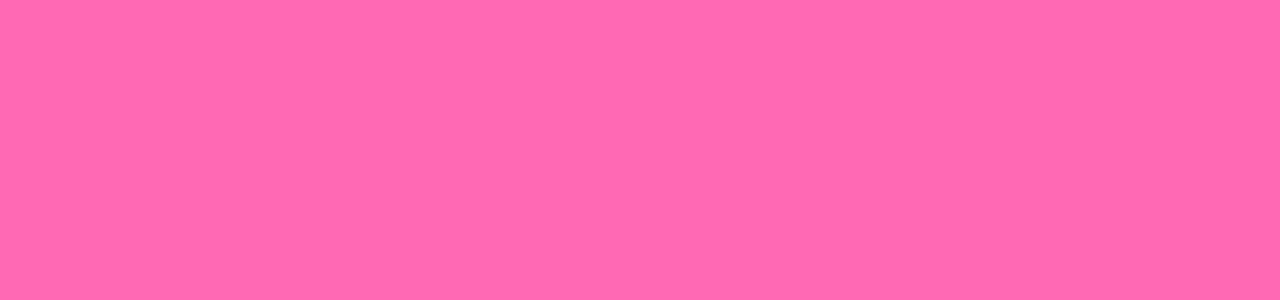
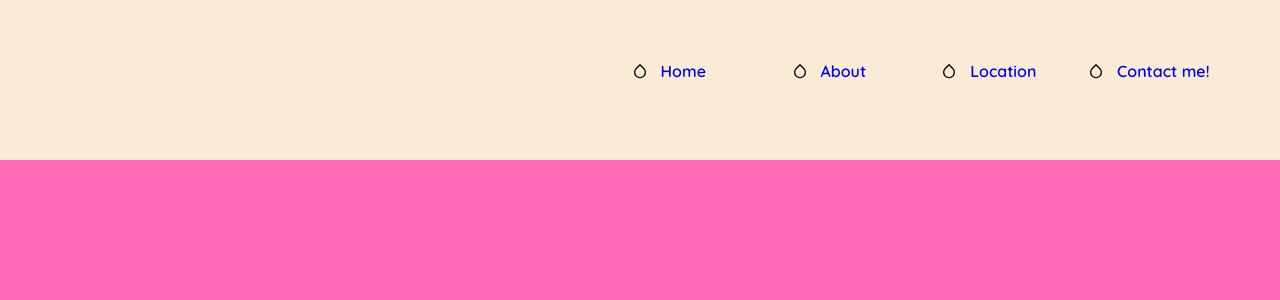
Before and after one commit to Atos20/react-apollo, a React (Create React App) app: page / in a window 1280 px wide. Shown: the top 300 px of the page. Built offline with nearby package versions, Linux system fonts and the light colour scheme.

Commit message:
Remove yarn file

```diff
--- a/src/components/App/App.tsx
+++ b/src/components/App/App.tsx
@@ -1,10 +1,16 @@
-import React from 'react'
+import { React } from 'react'
 import './App.css'
+import Header from '../Header/Header';
+import { Switch } from 'react-router-dom';
 
 const App: React.FC = () => {
+
   return (
     <div>
+      <Header />
+      <Switch>
 
+      </Switch>
     </div>
   )
 }
--- a/src/components/Header/Header.tsx
+++ b/src/components/Header/Header.tsx
@@ -2,22 +2,27 @@ import React from 'react'
 import './Header.css'
 import { FiDroplet } from "react-icons/fi";
 import { NavLink } from 'react-router-dom'
+
 const Header = () => {
   return (
     <header className='head'>
       <nav className="nav">
-        <ul >
+        <ul className='unordered'>
+          <li>
+           <FiDroplet />
+            <NavLink className='nav-link' to='/'>Home</NavLink>
+          </li>
           <li >
-            <NavLink to='/'><FiDroplet/>Home</NavLink>
+            <FiDroplet/>
+            <NavLink className='nav-link' to='/about'>About</NavLink>
           </li>
           <li>
-            <NavLink to='/about'><FiDroplet/>About</NavLink>
+            <FiDroplet/>
+            <NavLink className='nav-link'to='/location'>Location</NavLink>
           </li>
           <li>
-            <NavLink to='/location'><FiDroplet/>Location</NavLink>
-          </li>
-          <li>
-            <NavLink to='/contact'><FiDroplet/>Contact me!</NavLink>
+          <FiDroplet/>
+            <NavLink className='nav-link'to='/contact'>Contact me!</NavLink>
           </li>
         </ul>
       </nav>
```
Also changed, not shown: 2 other files (tests, documents, lock files or other folders).
